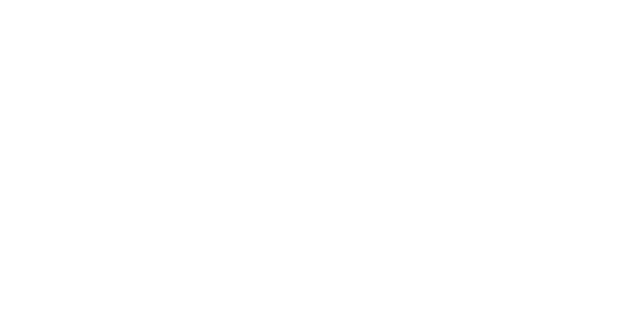
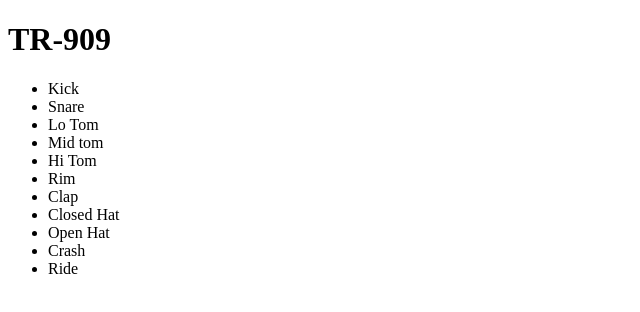
Before and after one commit to conormol/tr-909-emulator, a plain HTML site: page index.html in a window 1280 px wide. Shown: the whole page, without its empty margins (0-640 px from the left). Drawn offline with Linux system fonts and the light colour scheme.

Commit message:
update basic HTMl title and buttons

```diff
--- a/index.html
+++ b/index.html
@@ -8,6 +8,21 @@
     <title>TR-909 Emulator</title>
 </head>
 <body>
-
+    <div class="container">
+        <h1>TR-909</h1>
+        <ul class="button-list">
+            <li>Kick</li>
+            <li>Snare</li>
+            <li>Lo Tom</li>
+            <li>Mid tom</li>
+            <li>Hi Tom</li>
+            <li>Rim</li>
+            <li>Clap</li>
+            <li>Closed Hat</li>
+            <li>Open Hat</li>
+            <li>Crash</li>
+            <li>Ride</li>
+        </ul>
+    </div>
 </body>
 </html>
```
